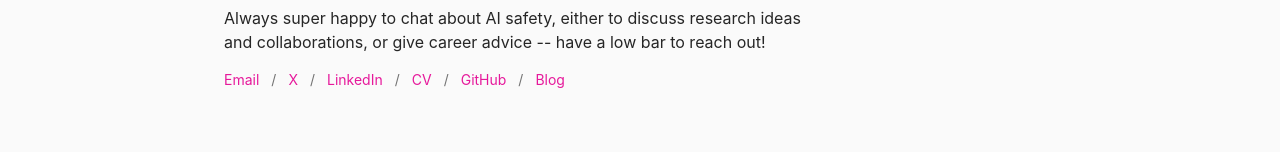
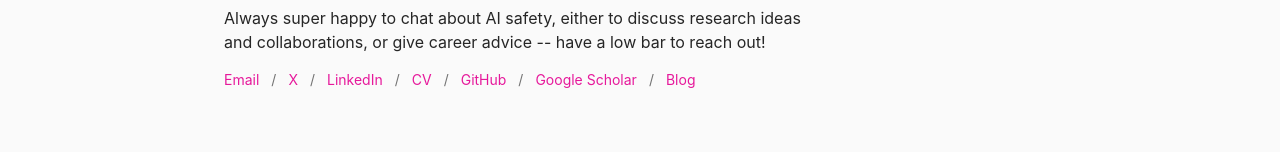
Before and after one commit to Joe-Occhipinti/Joe-Occhipinti.github.io, a plain HTML site: page index.html in a window 1280 px wide. Shown: the part 573-725 px from the top of the page. Drawn offline with Linux system fonts and the light colour scheme.

Commit message:
Add Google Scholar link to header nav
Co-Authored-By: Claude Fable 5.2 <noreply@anthropic.com>

```diff
--- a/index.html
+++ b/index.html
@@ -69,6 +69,8 @@
           <span class="sep">/</span>
           <a href="https://github.com/Joe-Occhipinti" target="_blank" rel="noopener noreferrer">GitHub</a>
           <span class="sep">/</span>
+          <a href="https://scholar.google.com/citations?hl=it&amp;user=2vWR8IAAAAAJ" target="_blank" rel="noopener noreferrer">Google Scholar</a>
+          <span class="sep">/</span>
           <a href="https://substack.com/@gioocchipinti/posts" target="_blank" rel="noopener noreferrer">Blog</a>
         </nav>
       </header>
```
